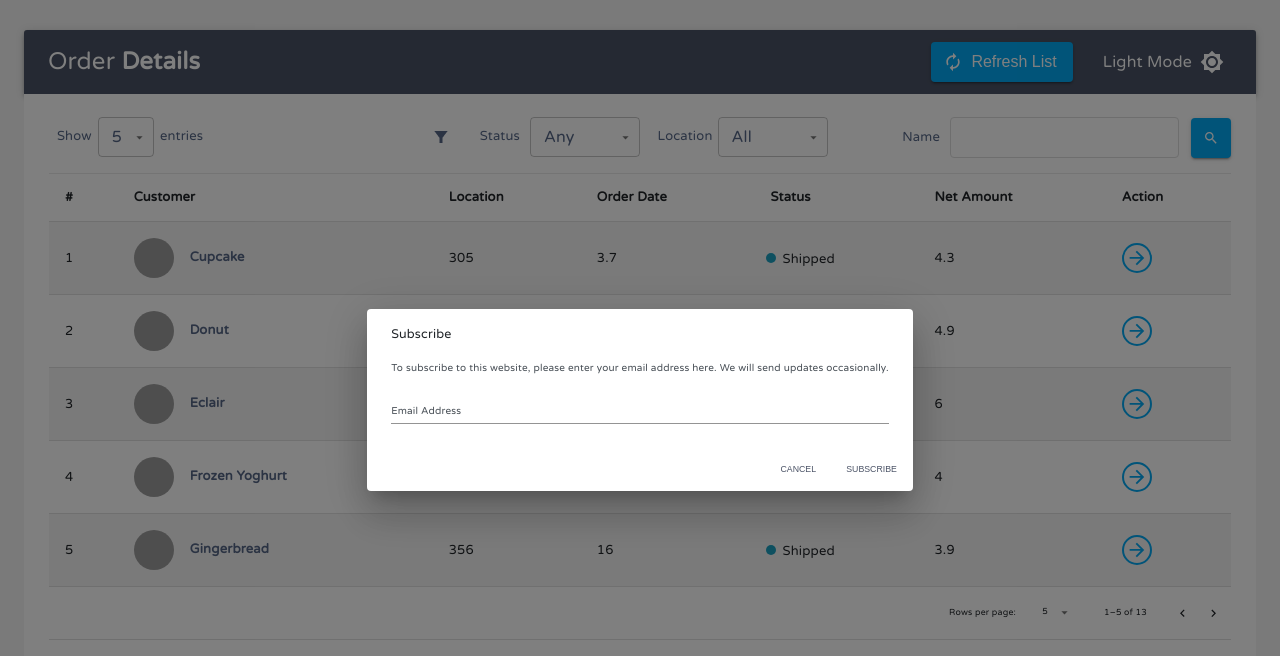
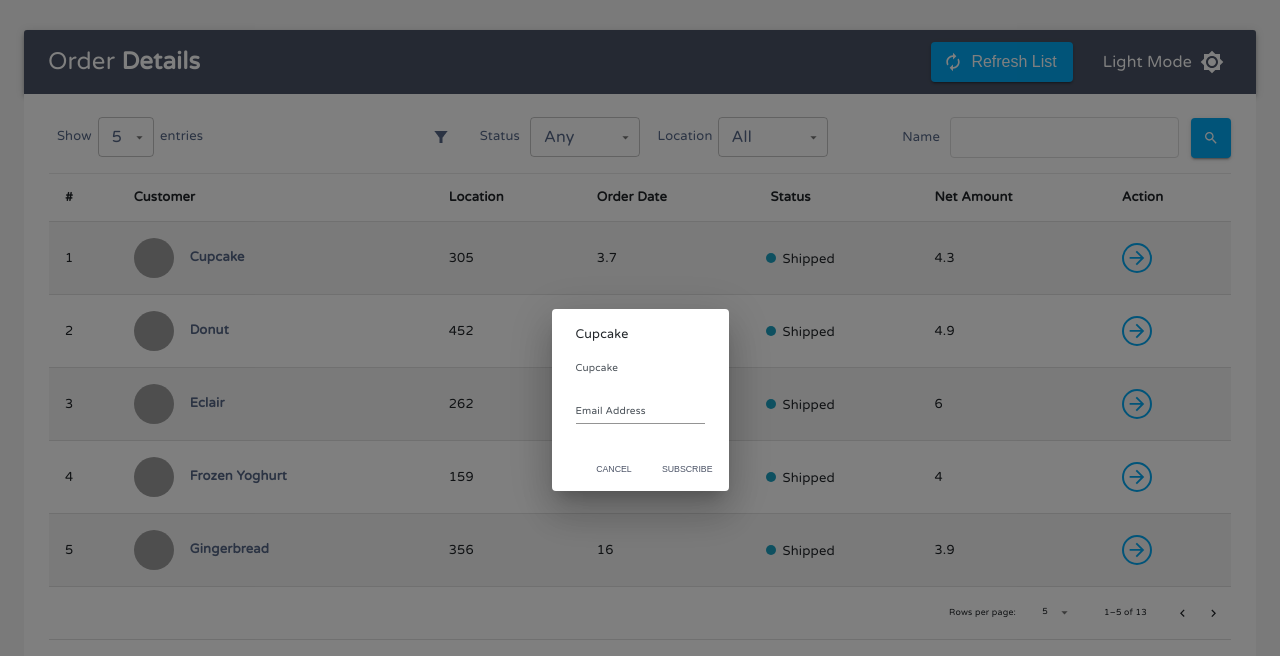
Before and after one commit to nhatduong-agilityio/social-sphere, a React (Vite) app: page / in a window 1280 px wide. Both pictures are taken after a click on the button 1136 px from the left and 258 px from the top of the page. Shown: the top 656 px of the page. Built offline with nearby package versions, Linux system fonts and the light colour scheme; grey boxes are pictures that could not be loaded.

Commit message:
FIX: handle re-render as open dialog order detail #14

```diff
--- a/package.json
+++ b/package.json
@@ -19,8 +19,8 @@
     "@emotion/styled": "^11.10.5",
     "@fontsource/roboto": "^4.5.8",
     "@mui/icons-material": "^5.11.0",
-    "@mui/material": "^5.11.8",
-    "@mui/system": "^5.11.8",
+    "@mui/material": "^5.11.9",
+    "@mui/system": "^5.11.9",
     "clsx": "^1.2.1",
     "react": "^18.2.0",
     "react-dom": "^18.2.0",
--- a/src/components/BoxContent/ActionButton.tsx
+++ b/src/components/BoxContent/ActionButton.tsx
@@ -1,10 +1,10 @@
-import { Box, IconButton, styled, Tooltip, tooltipClasses, TooltipProps } from '@mui/material';
+import { IconButton, styled, Tooltip, TooltipProps } from '@mui/material';
 import ArrowForwardIcon from '@mui/icons-material/ArrowForward';
 
 const ToBeStyledTooltip = ({ className, ...props }: TooltipProps) => (
   <Tooltip {...props} classes={{ tooltip: className }} />
 );
-const StyledTooltip = styled(ToBeStyledTooltip)(({ theme }) => ({
+const StyledTooltip = styled(ToBeStyledTooltip)(() => ({
   fontSize: '13px',
 }));
 
--- /dev/null
+++ b/src/components/BoxContent/ItemOrder.tsx
@@ -0,0 +1,72 @@
+import { styled, TableCell, tableCellClasses } from '@mui/material';
+import { FunctionComponent, memo, useState } from 'react';
+import { DialogState } from '~/types/dialogForm';
+import { FormDialog } from '../DialogDetail';
+import { ActionButton } from './ActionButton';
+import { Customer } from './Customer';
+import { Status } from './Status';
+
+// customize for table cell
+const StyledTableCell = styled(TableCell)(({ theme }) => ({
+  [`&.${tableCellClasses.head}`]: {
+    backgroundColor: theme.palette.common.white,
+    color: theme.palette.secondary.dark,
+  },
+  [`&.${tableCellClasses.body}`]: {
+    fontSize: 13,
+  },
+  [`&.${tableCellClasses.head}`]: {
+    fontSize: 13,
+    fontWeight: 'Bold',
+  },
+}));
+
+interface IProps {
+  index: number;
+  data: any;
+}
+
+export const ItemOrder: FunctionComponent<IProps> = memo(({ index, data }: IProps) => {
+  const [dialogForm, setDialogForm] = useState<DialogState>({
+    open: false,
+  });
+
+  /**
+   * handle open dialog with data
+   */
+  const handleClickOpenDialog = () => {
+    setDialogForm({
+      open: true,
+      data: data,
+    });
+  };
+
+  return (
+    <>
+      {dialogForm.open && (
+        <FormDialog
+          open={dialogForm.open}
+          data={dialogForm.data}
+          onHandleDialogForm={setDialogForm}
+        />
+      )}
+      <StyledTableCell component='th' scope='row'>
+        {index + 1}
+      </StyledTableCell>
+      <StyledTableCell component='th' scope='row'>
+        <Customer customer={data.name} />
+      </StyledTableCell>
+      <StyledTableCell align='left'>{data.calories}</StyledTableCell>
+      <StyledTableCell align='left'>{data.fat}</StyledTableCell>
+      <StyledTableCell align='left'>
+        <Status status={'Shipped'} />
+      </StyledTableCell>
+      <StyledTableCell align='left'>{data.protein}</StyledTableCell>
+      <StyledTableCell align='left'>
+        <ActionButton onHandleOpenDialog={handleClickOpenDialog} />
+      </StyledTableCell>
+    </>
+  );
+});
+
+ItemOrder.displayName = 'ItemOrder';
--- a/src/components/BoxContent/Status.tsx
+++ b/src/components/BoxContent/Status.tsx
@@ -1,4 +1,4 @@
-import { Badge, badgeClasses, Stack, styled, Typography, useTheme } from '@mui/material';
+import { Badge, badgeClasses, Stack, styled, Typography } from '@mui/material';
 import { STATUS } from '~/constant/status';
 
 const StyledBadgeDot = styled(Badge)(() => ({
--- a/src/components/BoxContent/index.tsx
+++ b/src/components/BoxContent/index.tsx
@@ -1,18 +1,21 @@
-import { ChangeEvent, useState } from 'react';
-import { styled, useTheme } from '@mui/material/styles';
+import { styled } from '@mui/material/styles';
 import Table from '@mui/material/Table';
 import TableBody from '@mui/material/TableBody';
 import TableCell, { tableCellClasses } from '@mui/material/TableCell';
 import TableContainer from '@mui/material/TableContainer';
 import TableHead from '@mui/material/TableHead';
 import TableRow from '@mui/material/TableRow';
-import { Customer } from './Customer';
-import { Status } from './Status';
-import { ActionButton } from './ActionButton';
-import { Box, IconButton, Paper, TableFooter, TablePagination } from '@mui/material';
-import Pagination from '@mui/material/Pagination';
-import Stack from '@mui/material/Stack';
-import FormDialog from '../DialogDetail';
+import { TableFooter, TablePagination } from '@mui/material';
+import { ItemOrder } from './ItemOrder';
+
+const StyledTableRow = styled(TableRow)(({ theme }) => ({
+  ':hover': {
+    backgroundColor: theme.palette.action.hover,
+  },
+  '&:nth-of-type(odd)': {
+    backgroundColor: theme.palette.action.hover,
+  },
+}));
 
 const StyledTableCell = styled(TableCell)(({ theme }) => ({
   [`&.${tableCellClasses.head}`]: {
@@ -25,15 +28,6 @@ const StyledTableCell = styled(TableCell)(({ theme }) => ({
   [`&.${tableCellClasses.head}`]: {
     fontSize: 13,
     fontWeight: 'Bold',
-  },
-}));
-
-const StyledTableRow = styled(TableRow)(({ theme }) => ({
-  ':hover': {
-    backgroundColor: theme.palette.action.hover,
-  },
-  '&:nth-of-type(odd)': {
-    backgroundColor: theme.palette.action.hover,
   },
 }));
 
@@ -65,19 +59,12 @@ interface IProps {
 }
 
 export const CustomizedTables = ({ page, onSetPage, rowsPerPage, onChangeRowsPerPage }: IProps) => {
-  const [dialogForm, setDialogForm] = useState(false);
-
   // component handle change page
-  const handleChangePage = (event: React.MouseEvent<HTMLButtonElement> | null, newPage: number) =>
+  const handleChangePage = (_event: React.MouseEvent<HTMLButtonElement> | null, newPage: number) =>
     onSetPage(newPage);
-
-  const handleClickOpenDialog = () => {
-    setDialogForm(true);
-  };
 
   return (
     <>
-      {dialogForm && <FormDialog dialogForm={dialogForm} onHandleDialogForm={setDialogForm} />}
       <TableContainer>
         <Table>
           <TableHead>
@@ -93,22 +80,8 @@ export const CustomizedTables = ({ page, onSetPage, rowsPerPage, onChangeRowsPer
           </TableHead>
           <TableBody>
             {rows.slice(page * rowsPerPage, page * rowsPerPage + rowsPerPage).map((row, index) => (
-              <StyledTableRow key={row.name}>
-                <StyledTableCell component='th' scope='row'>
-                  {index + 1}
-                </StyledTableCell>
-                <StyledTableCell component='th' scope='row'>
-                  <Customer customer={row.name} />
-                </StyledTableCell>
-                <StyledTableCell align='left'>{row.calories}</StyledTableCell>
-                <StyledTableCell align='left'>{row.fat}</StyledTableCell>
-                <StyledTableCell align='left'>
-                  <Status status={'Shipped'} />
-                </StyledTableCell>
-                <StyledTableCell align='left'>{row.protein}</StyledTableCell>
-                <StyledTableCell align='left'>
-                  <ActionButton onHandleOpenDialog={handleClickOpenDialog} />
-                </StyledTableCell>
+              <StyledTableRow key={index}>
+                <ItemOrder index={index} data={row} />
               </StyledTableRow>
             ))}
           </TableBody>
--- a/src/components/DialogDetail/index.tsx
+++ b/src/components/DialogDetail/index.tsx
@@ -5,26 +5,30 @@ import DialogActions from '@mui/material/DialogActions';
 import DialogContent from '@mui/material/DialogContent';
 import DialogContentText from '@mui/material/DialogContentText';
 import DialogTitle from '@mui/material/DialogTitle';
+import { FunctionComponent, memo } from 'react';
 
 interface IProps {
-  dialogForm: boolean;
-  onHandleDialogForm: (dialogForm: boolean) => void;
+  open: boolean;
+  data: any;
+  onHandleDialogForm: (dialogForm: { open: boolean; data?: any }) => void;
 }
 
-export default function FormDialog({ dialogForm, onHandleDialogForm }: IProps) {
-  const handleClose = () => {
-    onHandleDialogForm(false);
-  };
+export const FormDialog: FunctionComponent<IProps> = memo(
+  ({ open, data, onHandleDialogForm }: IProps) => {
+    /**
+     * handle close dialog
+     */
+    const handleClose = () => {
+      onHandleDialogForm({
+        open: false,
+      });
+    };
 
-  return (
-    <div>
-      <Dialog open={dialogForm} onClose={handleClose}>
-        <DialogTitle>Subscribe</DialogTitle>
+    return (
+      <Dialog open={open} onClose={handleClose}>
+        <DialogTitle>{data.name}</DialogTitle>
         <DialogContent>
-          <DialogContentText>
-            To subscribe to this website, please enter your email address here. We will send updates
-            occasionally.
-          </DialogContentText>
+          <DialogContentText>{data.name}</DialogContentText>
           <TextField
             margin='dense'
             id='name'
@@ -39,6 +43,8 @@ export default function FormDialog({ dialogForm, onHandleDialogForm }: IProps) {
           <Button onClick={handleClose}>Subscribe</Button>
         </DialogActions>
       </Dialog>
-    </div>
-  );
-}
+    );
+  },
+);
+
+FormDialog.displayName = 'FormDialog';
--- /dev/null
+++ b/src/types/dialogForm.tsx
@@ -0,0 +1,7 @@
+/**
+ * type for dialog state
+ */
+export type DialogState = {
+  open: boolean;
+  data?: any;
+};
```
Also changed, not shown: 1 other file (tests, documents, lock files or other folders).
